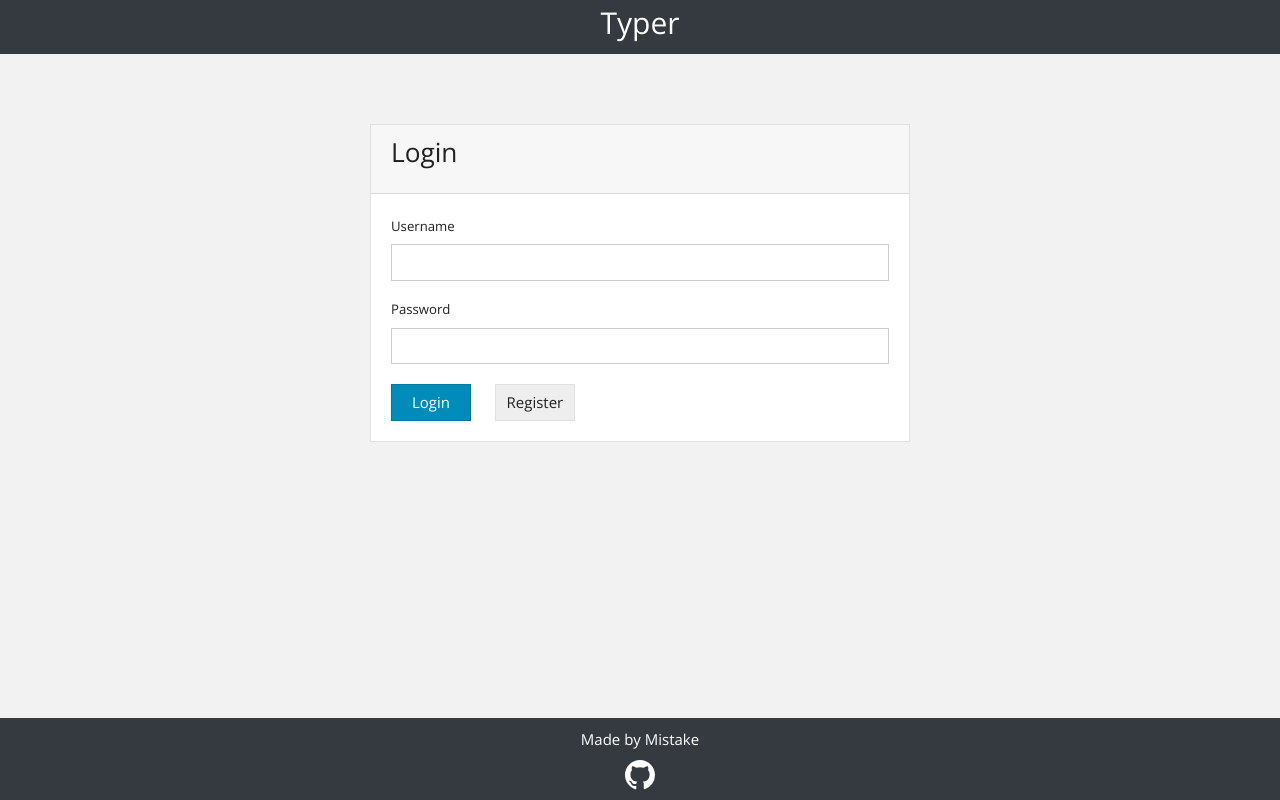
After one commit to MistakeTZ/Typer, a PHP site: page /views/login in a window 1280 px wide. The commit adds this page. Run offline with PHP 8.4, Linux system fonts and the light colour scheme; some web fonts are replaced.

Commit message:
loginning

```diff
--- a/assets/css/style.css
+++ b/assets/css/style.css
@@ -19,9 +19,14 @@ footer {
     position: fixed;
     bottom: 0;
     width: 100%;
+    justify-content: center;
+    display: grid;
 }
 
 footer a {
     color: inherit;
     text-decoration: none;
+    align-self: center;
+    justify-self: center;
+    margin-top: 10px;
 }
--- a/controllers/TrainerController.php
+++ b/controllers/TrainerController.php
@@ -11,4 +11,8 @@
         require_once __DIR__ . '/../views/trainer.php';
     }
 
+    function showLogin() {
+        require_once __DIR__ . '/../views/login.php';
+    }
+
 ?>
--- a/models/UserModel.php
+++ b/models/UserModel.php
@@ -1,7 +1,7 @@
 <?php
     require_once __DIR__ . '/../core/Database.php';
 
-    class ResultModel {
+    class UserModel {
         public static function addUser($username, $password) {
             $db = Database::getConnection();
             $pass_hash = password_hash($password, PASSWORD_DEFAULT);
--- a/routes/web.php
+++ b/routes/web.php
@@ -14,6 +14,11 @@
             showTrainer();
             break;
 
+        case '/login':
+            require_once __DIR__ . '/../controllers/TrainerController.php';
+            showLogin();
+            break;
+
         // case '/history':
         //     require_once __DIR__ . '/../controllers/TrainerController.php';
         //     showHistory();
--- a/views/footer.php
+++ b/views/footer.php
@@ -1,6 +1,7 @@
 </main>
 
 <footer>
+    Made by Mistake<br>
         <a href="https://github.com/MistakeTZ" target="_blank">
             <svg xmlns="http://www.w3.org/2000/svg" height="30" viewBox="0 0 16 16" width="30" aria-hidden="true" class="d-block"><path fill="currentColor" d="M8 0C3.58 0 0 3.58 0 8c0 3.54 2.29 6.53 5.47 7.59.4.07.55-.17.55-.38 0-.19-.01-.82-.01-1.49-2.01.37-2.53-.49-2.69-.94-.09-.23-.48-.94-.82-1.13-.28-.15-.68-.52-.01-.53.63-.01 1.08.58 1.23.82.72 1.21 1.87.87 2.33.66.07-.52.28-.87.51-1.07-1.78-.2-3.64-.89-3.64-3.95 0-.87.31-1.59.82-2.15-.08-.2-.36-1.02.08-2.12 0 0 .67-.21 2.2.82.64-.18 1.32-.27 2-.27.68 0 1.36.09 2 .27 1.53-1.04 2.2-.82 2.2-.82.44 1.1.16 1.92.08 2.12.51.56.82 1.27.82 2.15 0 3.07-1.87 3.75-3.65 3.95.29.25.54.73.54 1.48 0 1.07-.01 1.93-.01 2.2 0 .21.15.46.55.38A8.013 8.013 0 0016 8c0-4.42-3.58-8-8-8z"></path></svg>
         </a>
--- a/views/layout.php
+++ b/views/layout.php
@@ -4,6 +4,7 @@
     <meta charset="UTF-8">
     <title>Тренажёр Набора Текста</title>
     <meta name="viewport" content="width=device-width, initial-scale=1.0">
+    <link rel="stylesheet" href="https://bootswatch.com/4/yeti/bootstrap.min.css">
     <link rel="stylesheet" href="/assets/css/style.css">
     <link href="https://fonts.googleapis.com/css2?family=DM+Mono:ital,wght@0,300;0,400;0,500;1,300;1,400;1,500&display=swap" rel="stylesheet">
 </head>
--- /dev/null
+++ b/views/login.php
@@ -0,0 +1,80 @@
+<?php
+    include 'layout.php';
+
+    require_once __DIR__ . '/../models/UserModel.php';
+
+    if ($_SERVER["REQUEST_METHOD"] == "POST") {
+
+        if (isset($_POST['register'])) {
+            if (isset($_POST['username']) && isset($_POST['password'])) {
+                $user = UserModel::addUser(
+                    htmlspecialchars($_POST['username']),
+                    htmlspecialchars($_POST['password'])
+                );
+
+                start_session();
+
+                $_SESSION['user'] = $user;
+                header('Location: /');
+            }
+        }
+        elseif (isset($_POST['login'])) {
+            if (isset($_POST['username']) && isset($_POST['password'])) {
+                $check = UserModel::checkHash(
+                    htmlspecialchars($_POST['username']),
+                    htmlspecialchars($_POST['password'])
+                );
+
+                if ($check) {
+                    start_session();
+
+                    $_SESSION['user'] = $user;
+                    header('Location: /');
+                }
+                else {
+                    echo "<p style='color: red'>Invalid username or password</p>";
+                }
+            }
+        }
+    }
+?>
+
+<div class="container">
+    <div class="row">
+        <div class="col-md-6 offset-md-3">
+            <div class="card">
+                <div class="card-header">
+                    <h3 class="card-title">Login</h3>
+                </div>
+                <div class="card-body">
+                    <form action="login" method="post">
+                        <div class="form-group">
+                            <label for="username">Username</label>
+                            <input type="text" class="form-control" id="username" name="username" required>
+                        </div>
+                        <div class="form-group">
+                            <label for="password">Password</label>
+                            <input type="password" class="form-control" id="password" name="password" required>
+                        </div>
+                        <div style="margin-top: 20px">
+                            <button type="submit" name="login" class="btn btn-primary">Login</button>
+                            <button type="submit" name="register" class="btn btn-secondary">Register</button>
+                        </div>
+                    </form>
+                </div>
+            </div>
+        </div>
+    </div>
+</div>
+
+<style>
+    .container {
+        margin-top: 50px;
+    }
+    .btn {
+        min-width: 80px;
+        margin-right: 20px;
+    }
+</style>
+
+<?php include 'footer.php' ?>
```
